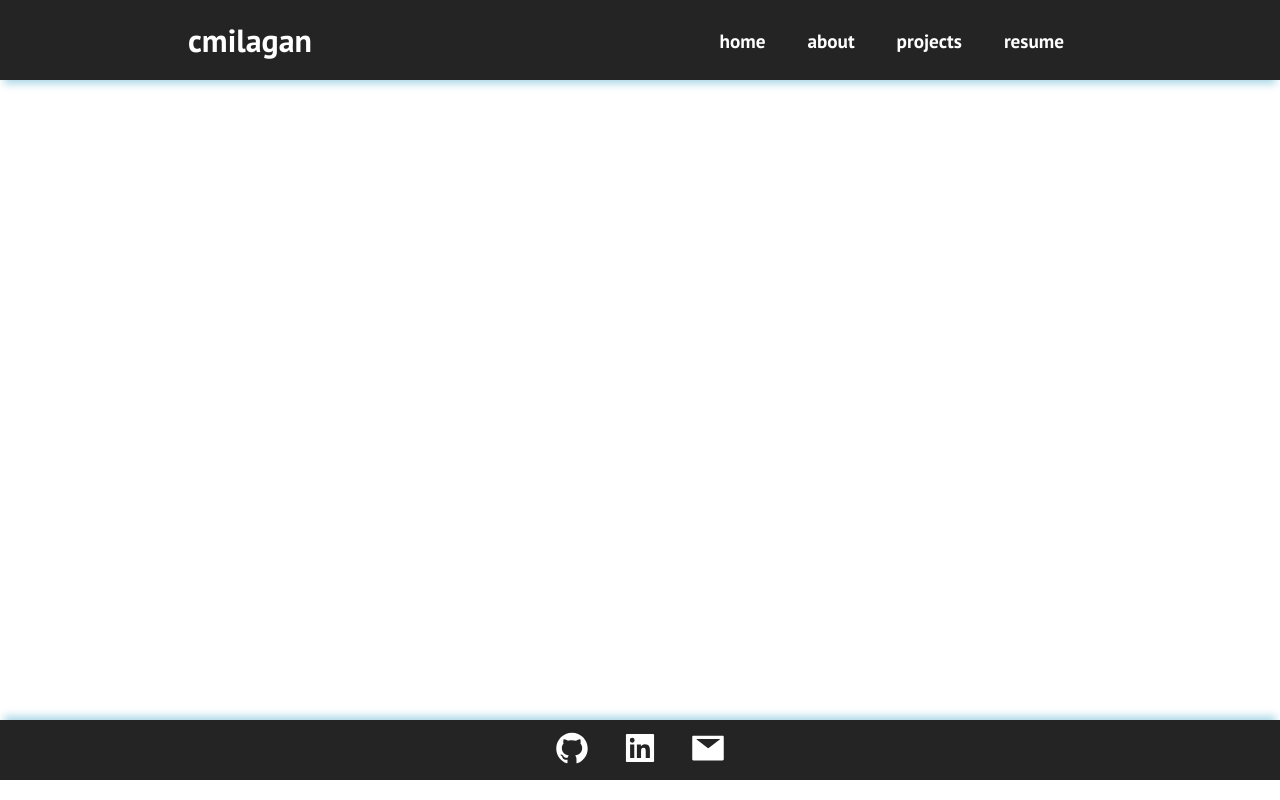
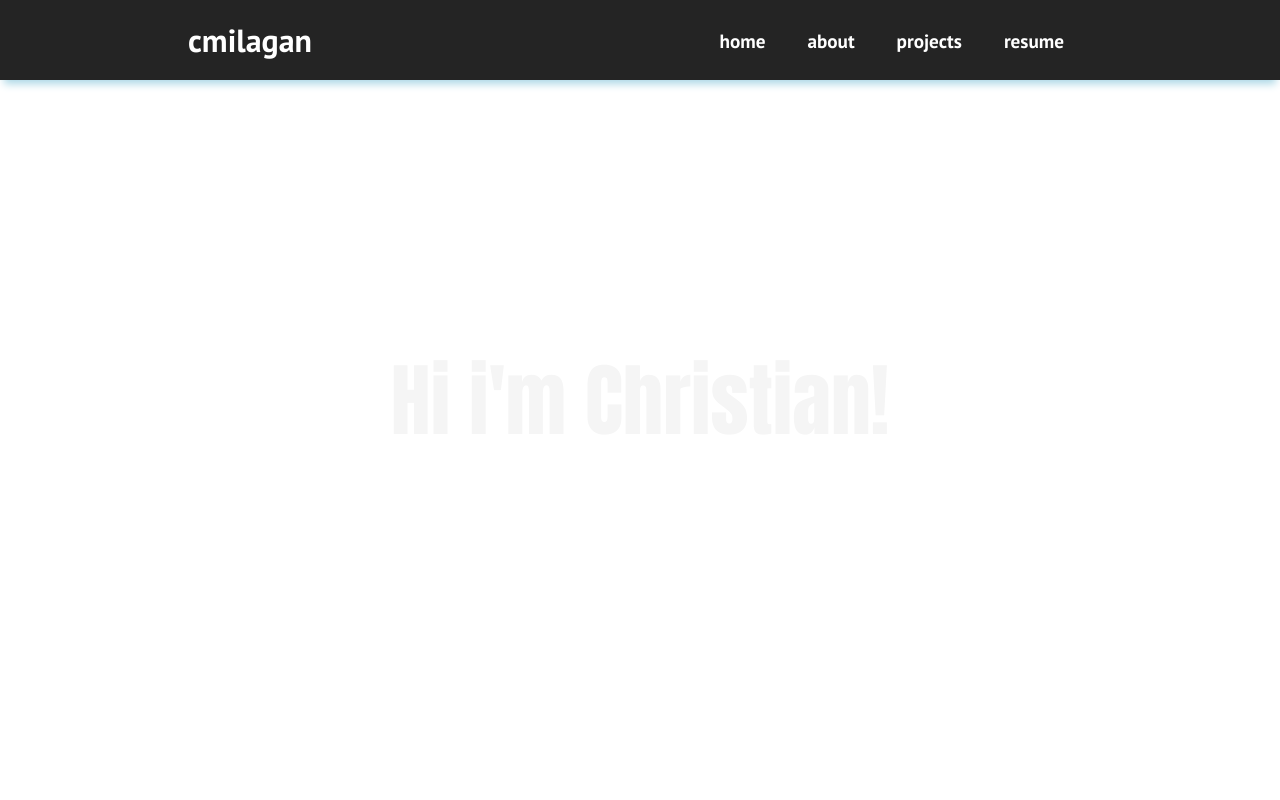
Before and after one commit to cmilagan/web, a React (Create React App) app: page /about in a window 1280 px wide. Built offline with nearby package versions, Linux system fonts and the light colour scheme.

Commit message:
Restructuring code folders

```diff
--- a/src/App.css
+++ b/src/App.css
@@ -17,7 +17,6 @@
 }
 
 .about {
-  /* background-image: url('/images/img-2.jpg'); */
   background-position: center;
   background-size: cover;
   background-repeat: no-repeat;
@@ -26,7 +25,6 @@
 }
 
 .projects {
-  /* background-image: url('/images/img-1.jpg'); */
   background-position: center;
   background-size: fill;
   background-repeat: no-repeat;
--- a/src/App.js
+++ b/src/App.js
@@ -5,7 +5,6 @@ import Home from './components/pages/Home'
 import Resume from './components/pages/Resume';
 import About from './components/pages/About';
 import Projects from './components/pages/Projects';
-import Footer from './components/Footer';
 
 function App() {
   return (
@@ -18,7 +17,6 @@ function App() {
         <Route path ='/about' exact component={About} />
         <Route path ='/projects' exact component={Projects} />
       </Switch>
-      <Footer />
     </Router>
     </>
   );
--- a/src/components/Footer.css
+++ b/src/components/Footer.css
@@ -6,7 +6,6 @@
     background-color: #242424;
     justify-content: center;
     align-items: center;
-    bottom: 0px;
 }
 
 .footer-container > a {
--- /dev/null
+++ b/src/components/pages/About.css
@@ -0,0 +1,12 @@
+
+
+.about .display-container {
+    padding-top: 80px;
+    height: 100vh;
+    width: 100%;
+    display: flex;
+    justify-content: center;
+    flex-direction: column;
+    align-items: center;
+    object-fit: contain;
+}
--- a/src/components/pages/About.js
+++ b/src/components/pages/About.js
@@ -1,12 +1,15 @@
 import React from 'react'
+import Footer from '../Footer'
+import './About.css'
 
-function About() {
+const About = () => {
     return (
         <div className="about">
-            <div className="container">
+            <div className="display-container">
                 <h1>Hi i'm Christian!</h1>
             </div>
         </div>
+
     )
 }
 
--- a/src/components/pages/Home.js
+++ b/src/components/pages/Home.js
@@ -1,12 +1,13 @@
 import '../../App.css'
-import Cards from '../Cards'
-import DisplaySection from '../DisplaySection'
+import Cards from '../sections/Cards'
+import DisplaySection from '../sections/DisplaySection'
 import Footer from '../Footer'
 function Home () {
     return (
         <>
             <DisplaySection />
             <Cards />
+            <Footer />
         </>
     )
 }
--- a/src/components/pages/Resume.js
+++ b/src/components/pages/Resume.js
@@ -9,6 +9,7 @@ const Resume = () => {
             <div className="container">
                 <img src={myres} alt="" />
             </div>
+            <Footer />
         </div>
     )
 }
--- a/src/components/Cards.js
+++ b/src/components/sections/Cards.js
@@ -1,11 +1,11 @@
 import React from 'react'
-import CardItem from './CardItem'
+import CardItem from '../CardItem'
 import './Cards.css'
-import loopmania from '../images/loopmania.PNG'
-import website from '../images/personalweb.PNG'
-import stimpact from '../images/stimpact.jpg'
-import flockr from '../images/flockr.png'
-import flatpack from '../images/flatpack.PNG'
+import loopmania from '../../images/loopmania.PNG'
+import website from '../../images/personalweb.PNG'
+import stimpact from '../../images/stimpact.jpg'
+import flockr from '../../images/flockr.png'
+import flatpack from '../../images/flatpack.PNG'
 
 function Cards() {
     return (
@@ -13,9 +13,6 @@ function Cards() {
             <h1>selected projects</h1>
             <div className="cards__container">
                 <div className="cards__wrapper">
-                    <ul className="cards__items1">
-
-                    </ul>
                     <ul className="cards__items">
                         <CardItem
                             src={loopmania}
--- a/src/components/DisplaySection.js
+++ b/src/components/sections/DisplaySection.js
@@ -1,10 +1,10 @@
 import React from 'react'
-import '../App.css'
-import { Button } from './Button'
+import '../../App.css'
+import { Button } from '../Button'
 import './DisplaySection.css'
 import { init } from 'ityped'
 import { useEffect, useRef } from "react"
-import frontpage from '../videos/frontpage.mp4'
+import frontpage from '../../videos/frontpage.mp4'
 function DisplaySection() {
     const aboutme1 = useRef();
 
```
Also changed, not shown: src/components/sections/Cards.css (renamed from src/components/Cards.css), src/components/sections/DisplaySection.css (renamed from src/components/DisplaySection.css).
